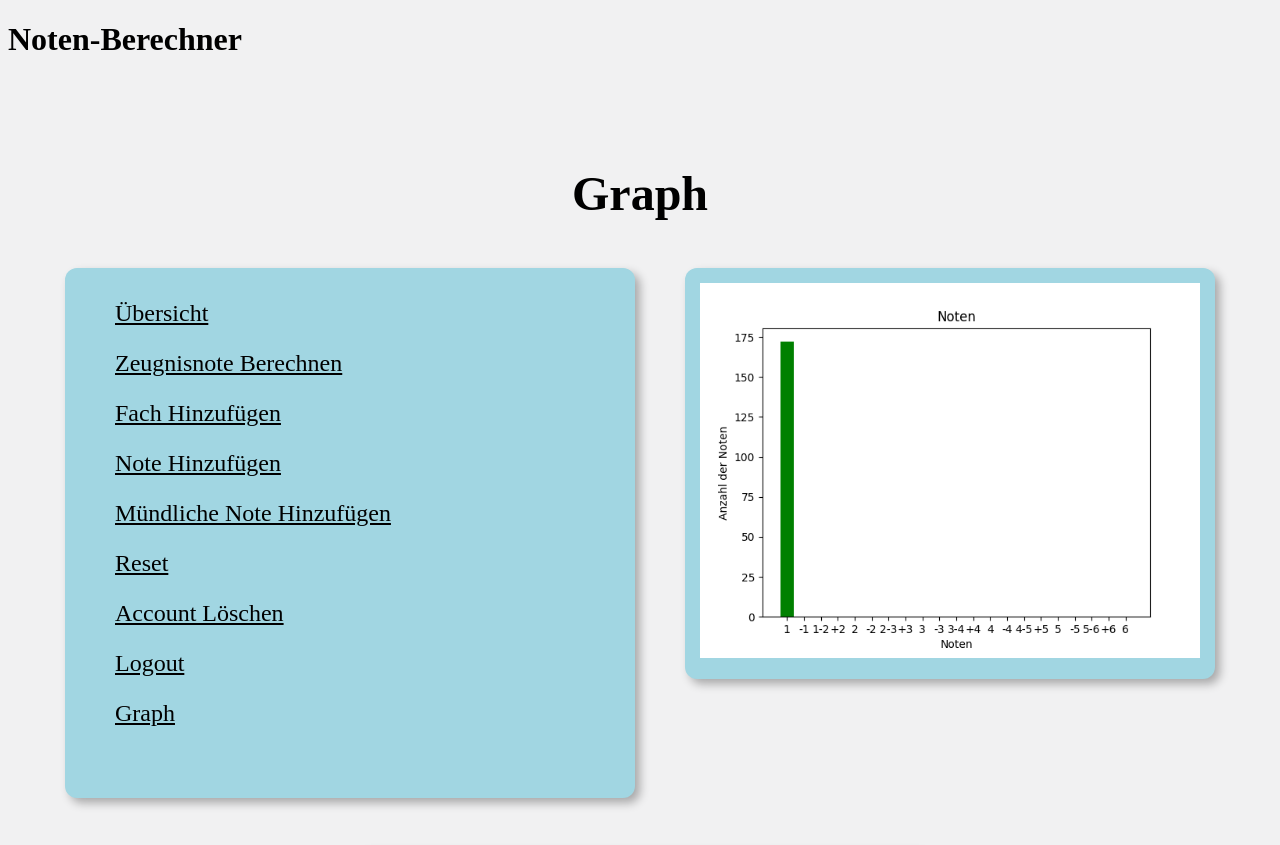
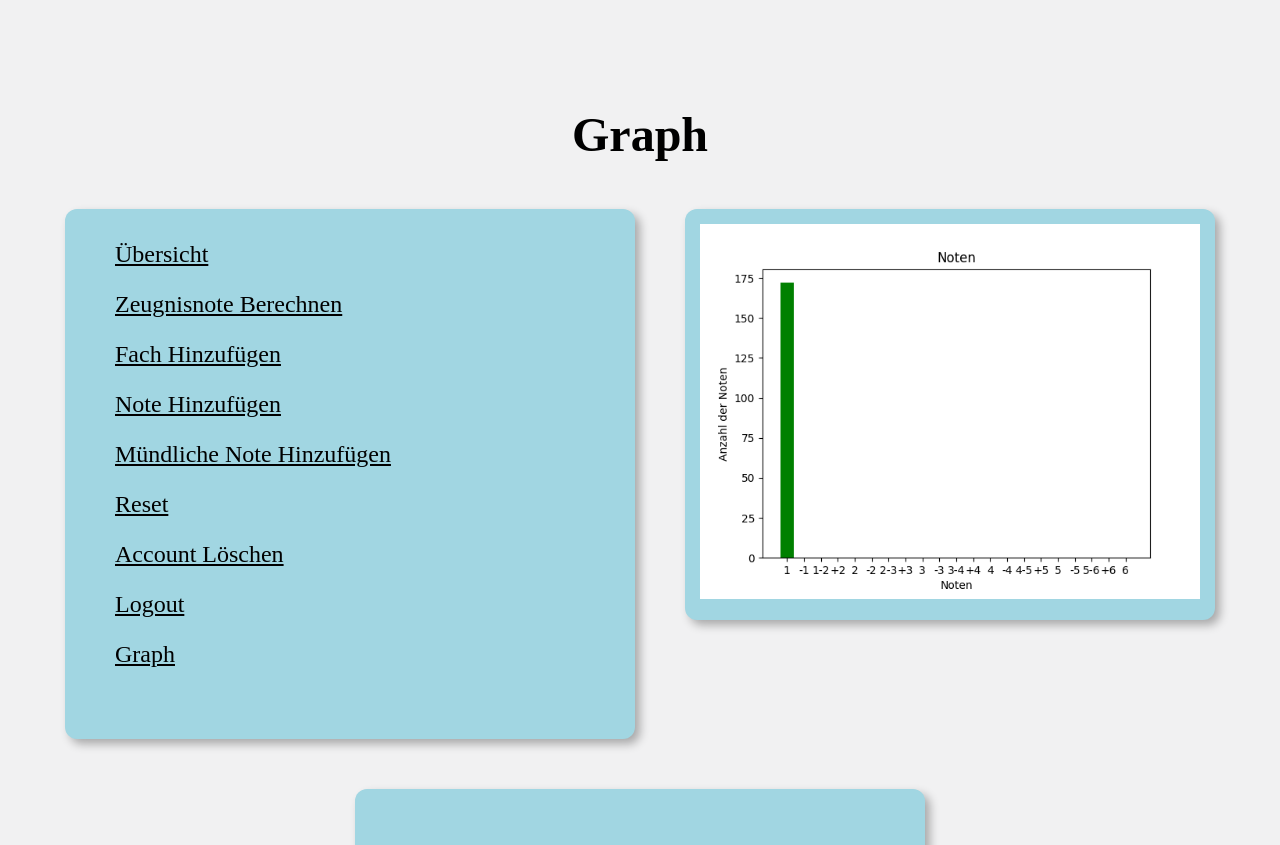
Before and after one commit to Code-God-2010/Noten-Berechner, a Flask app: template templates/graph.html in a window 1280 px wide. Shown: the top 845 px of the page. Run offline with Flask 3, Linux system fonts and the light colour scheme; the template is opened without the code that fills it, so the values that code supplies are empty; some libraries are stand-ins or nearby versions.

Commit message:
Update base.html

```diff
--- a/templates/base.html
+++ b/templates/base.html
@@ -8,7 +8,6 @@
     <script src="{{ url_for('static', filename='script.js') }}"></script>
 </head>
 <body>
-    <h1 class="ultimate-heading">Noten-Berechner</h1>
     <h1 class="heading">{% block title %}{% endblock %}</h1>
     <div class="container">
         <div class="links-div">
@@ -22,8 +21,10 @@
             <a class="link {{ logout }}" href="/logout">Logout</a><br>
             <a class="link {{ graph }}" href="/graph">Graph</a><br>
         </div>
-        {% block content %}
-        {% endblock %}
+        <div class="middle">
+            {% block content %}
+            {% endblock %}
+        </div>
         <div class="subjects links-div">
             <h2>Fächer:</h2>
             {% block subject_links %}
```
